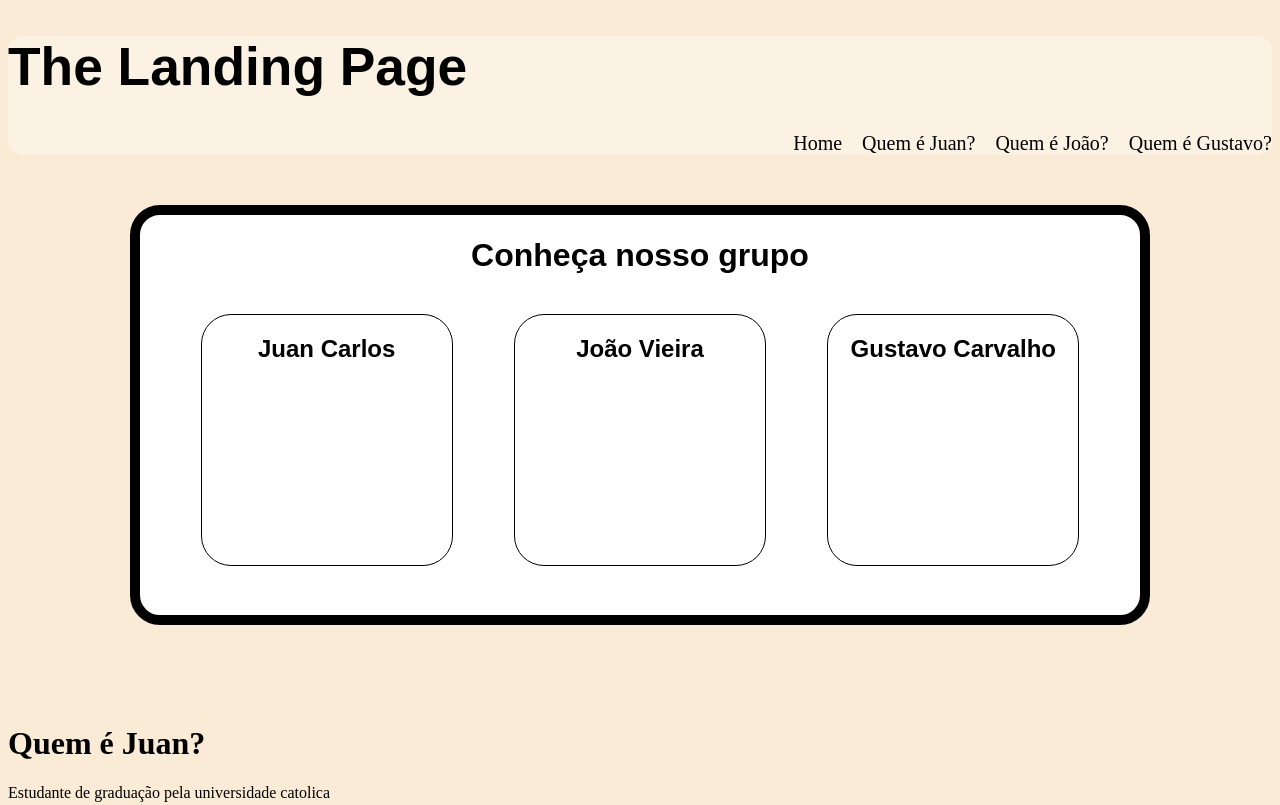
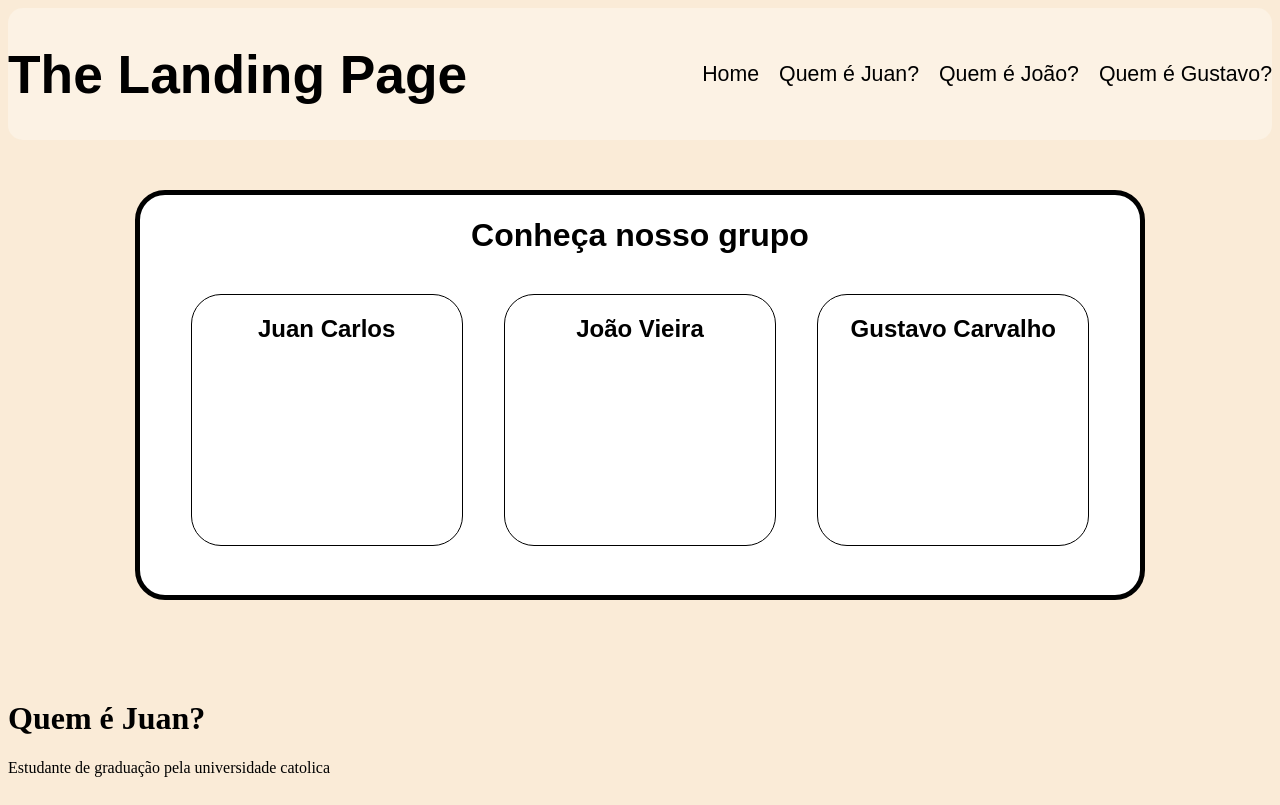
Before and after one commit to juancarlosribeiro/Landing_Page_Programa-oWeb, a plain HTML site: page index.html in a window 1280 px wide. Shown: the top 805 px of the page. Drawn offline with Linux system fonts and the light colour scheme.

Commit message:
Ediçoes visuais no CSS

```diff
--- a/style.css
+++ b/style.css
@@ -24,6 +24,9 @@ header {
     height: 100%;
     box-shadow: 0, 0, 25px, 0 rgb(252, 242, 228);
     border-radius: 15px;
+    display: flex;
+    justify-content: space-between;
+    align-items: center;
 }
 
 header .logo a{
@@ -32,7 +35,9 @@ header .logo a{
     text-decoration: none;
     font-size: 20pt;
     color: black;
-}
+    justify-content: flex-start;
+    display: flex;
+    }
 
 .menu{
     list-style: none;
@@ -41,7 +46,9 @@ header .logo a{
     gap: 20px;
     margin: 0;
     padding: 0;
-    font-size: 15pt;
+    font-size: 16pt;
+    align-items: center;
+    font-family: Arial, Helvetica, sans-serif;
 }
 
 .menu a{
@@ -52,7 +59,7 @@ header .logo a{
 }
 
 .caixaselecao{
-    border: 10px solid  black;
+    border: 5px solid  black;
     background-color: white;
     text-align: center;
     box-sizing: content-box;
@@ -62,6 +69,7 @@ header .logo a{
     height: 400px;
     font-family: Arial, Helvetica, sans-serif;
     margin-top: 50px;
+
 }
 .caixas{
     list-style: none;
@@ -75,7 +83,7 @@ header .logo a{
 
 .juan{
     border: 1px solid black;
-    width: 250px;
+    width: 270px;
     height: 250px;
     border-radius: 30px;
 }
@@ -83,7 +91,7 @@ header .logo a{
 
 .joao{
     border: 1px solid black;
-    width: 250px;
+    width: 270px;
     height: 250px;
     border-radius: 30px;
 }
@@ -91,7 +99,7 @@ header .logo a{
 
 .gustavo{
     border: 1px solid black;
-    width: 250px;
+    width: 270px;
     height: 250px;
     border-radius: 30px;
 }
```
